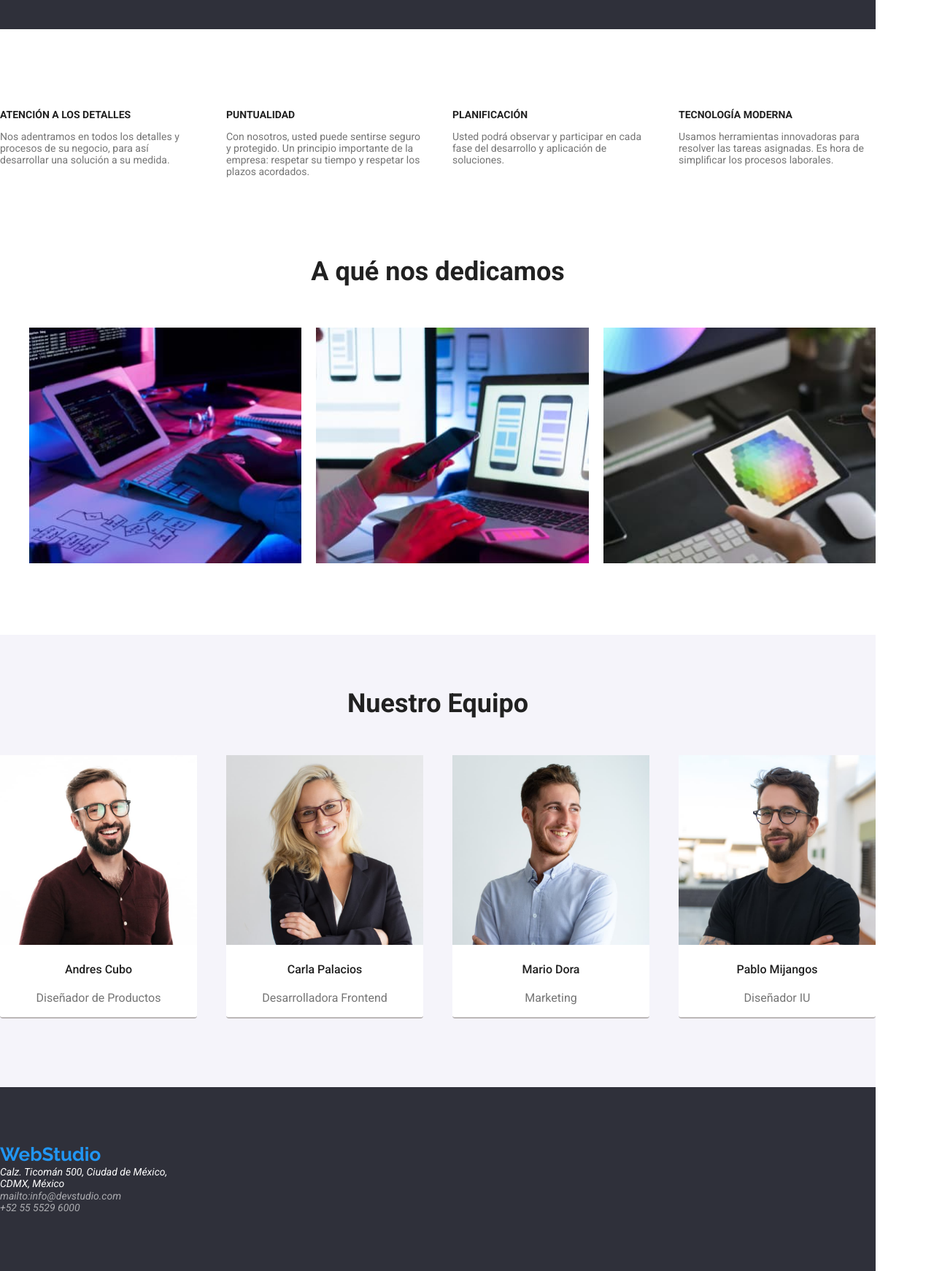
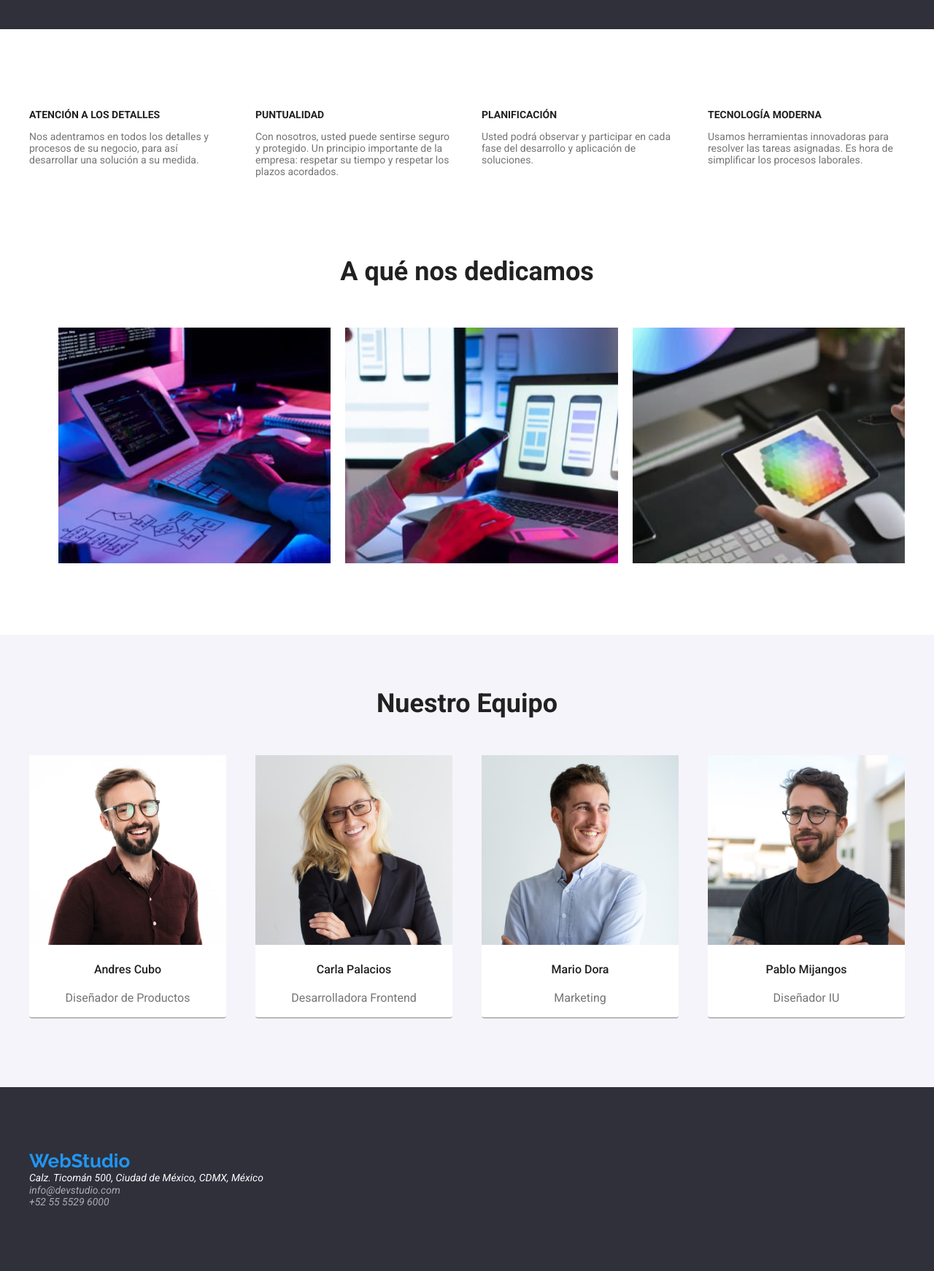
Before and after one commit to BrayantMalagon/goit-markup-hw-03, a plain HTML site: page index.html in a window 1280 px wide. Shown: the part 640-2382 px from the top of the page at 73% size. Drawn offline with nearby package versions, Linux system fonts and the light colour scheme.

Commit message:
Correction

```diff
--- a/css/styles.css
+++ b/css/styles.css
@@ -10,6 +10,8 @@ body {
   color: var(--text-black);
   display: flex;
   flex-direction: column;
+}
+.container {
   width: 1200px;
   margin-left: auto;
   margin-right: auto;
@@ -105,7 +107,8 @@ body {
 .section-values {
   display: flex;
   justify-content: space-between;
-  margin: 95px 0px 95px 0px;
+  margin-top: 95px;
+  margin-bottom: 95px;
 }
 .article-values {
   width: 270px;
@@ -185,9 +188,6 @@ body {
   height: 252px;
   display: flex;
   align-items: center;
-}
-.footer-main {
-  width: 231px;
 }
 .footer-address {
   font-family: 'Roboto', sans-serif;
--- a/index.html
+++ b/index.html
@@ -22,7 +22,7 @@
     <link href="https://fonts.googleapis.com/css2?family=Raleway:wght@700&display=swap" rel="stylesheet">
   </head>
   <body>
-    <header class="header">
+    <header class="header container">
       <main class="main-header">
         <!-- Logo -->
         <a href="./index.html" class="header-logo">WebStudio</a>
@@ -68,7 +68,7 @@
       </div>
     </main>
     <!-- Primera sección -->
-    <section class="section-values">
+    <section class="section-values container">
       <article class="article-values">
         <h3 class="section-subtitles">ATENCIÓN A LOS DETALLES</h3>
         <p class="section-paragraph">
@@ -100,7 +100,7 @@
       </article>
     </section>
     <!-- Seccione de imágenes -->
-    <section>
+    <section class="container">
       <h2 class="second-section-subtitle">A qué nos dedicamos</h2>
       <ul class="second-section-list-images">
         <li>
@@ -117,7 +117,7 @@
     <!-- Equipo de trabajo -->
     <section class="section-team">
       <h2 class="third-section-subtitle">Nuestro Equipo</h2>
-      <main class="main-section-team">
+      <main class="main-section-team container">
         <article class="articles-third-section">
           <img src="./images/Andres.jpg" alt="Andres Cubo" class="images-team" />
           <h4 class="team-names">Andres Cubo</h4>
@@ -142,13 +142,13 @@
     </section>
     <!-- Pie de pagina -->
     <footer class="footer">
-      <main class="footer-main">
+      <main class="footer-main container">
         <a class="header-logo" href="#">WebStudio</a>
         <address class="footer-address">
           Calz. Ticomán 500, Ciudad de México, CDMX, México
           <ul class="footer-main-list">
             <li class="footer-item-address">
-              <a class="footer-link" href="mailto:info@devstudio.com">mailto:info@devstudio.com</a>
+              <a class="footer-link" href="mailto:info@devstudio.com">info@devstudio.com</a>
             </li class="footer-item-address">
             <li><a class="footer-link"  href="tel:+525555296000">+52 55 5529 6000</a></li>
           </ul>
```
Also changed, not shown: portfolio.html (+5 -5 lines).
